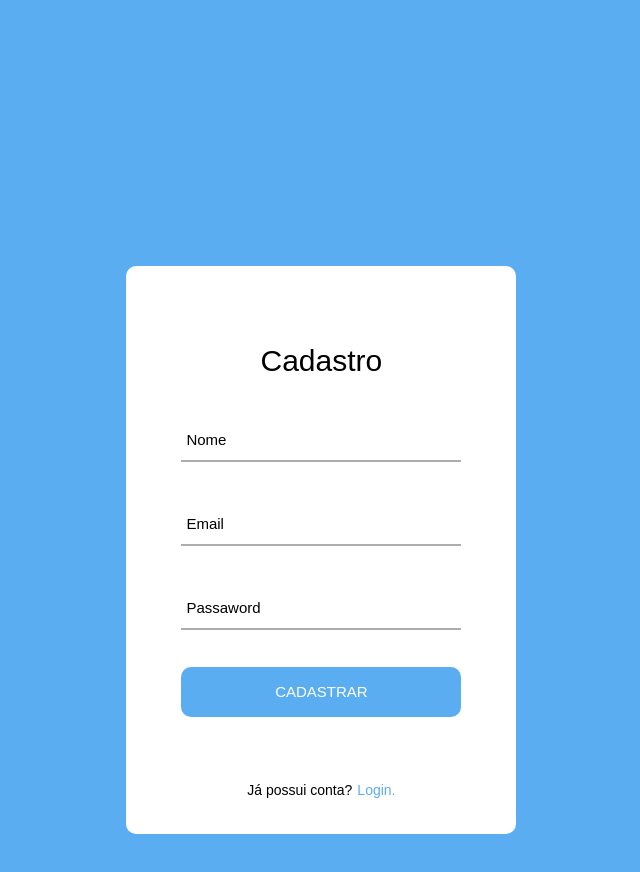
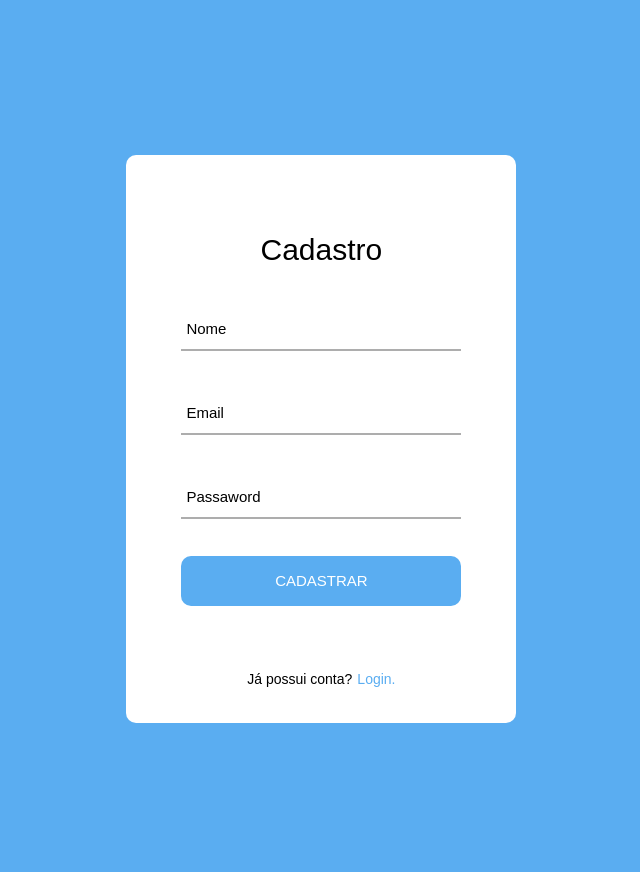
Before and after one commit to Ronnildo/projectMod, a React (Create React App) app in the folder interface/: page /register in a window 1280 px wide. Shown: the top 872 px of the page, without its empty margins (293-933 px from the left). After the commit the page ends 800 px from the top, so only its background shows below. Built offline with nearby package versions, Linux system fonts and the light colour scheme.

Commit message:
Modificaçao css

```diff
--- a/interface/package.json
+++ b/interface/package.json
@@ -6,6 +6,7 @@
     "@testing-library/jest-dom": "^5.14.1",
     "@testing-library/react": "^12.0.0",
     "@testing-library/user-event": "^13.2.1",
+    "axios": "^0.26.0",
     "react": "^17.0.2",
     "react-dom": "^17.0.2",
     "react-icons": "^4.3.1",
--- a/interface/src/components/LayoutComponents/styles.css
+++ b/interface/src/components/LayoutComponents/styles.css
@@ -5,11 +5,11 @@
 /*cor de fundo*/
 .container-login{
     width: 100%;
-    min-height: 100vh;
+    min-height: 80vh;
 
     display: flex;
     flex-wrap: wrap;
-    align-items: center;
+    align-items: flex-start;
     justify-content: center;
 
     padding: 5px;
```
